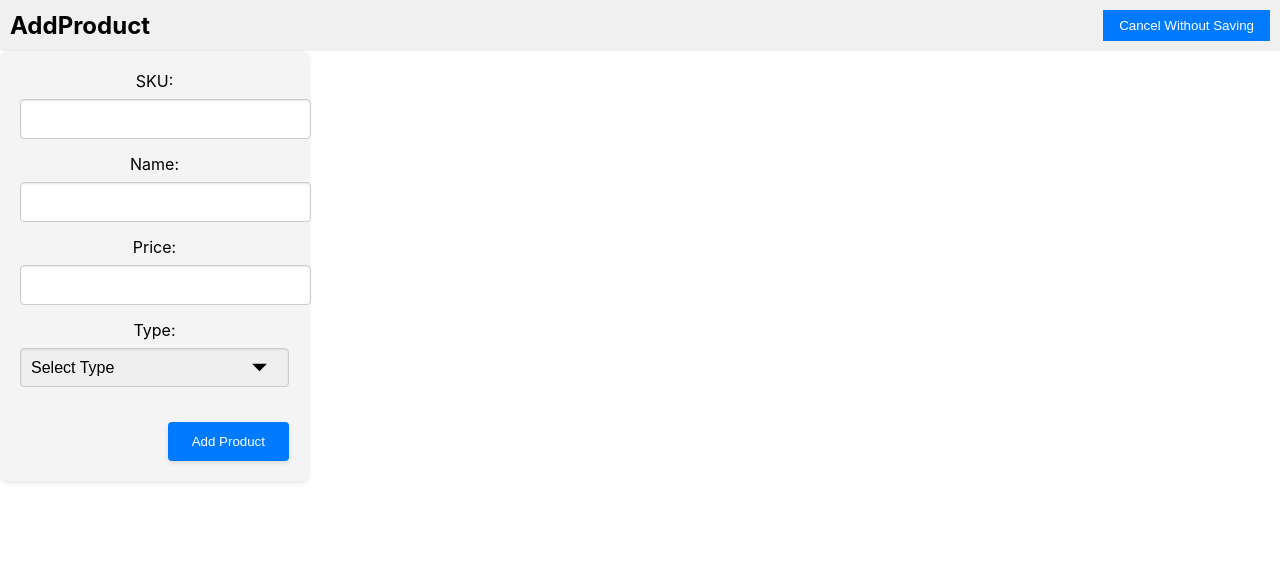
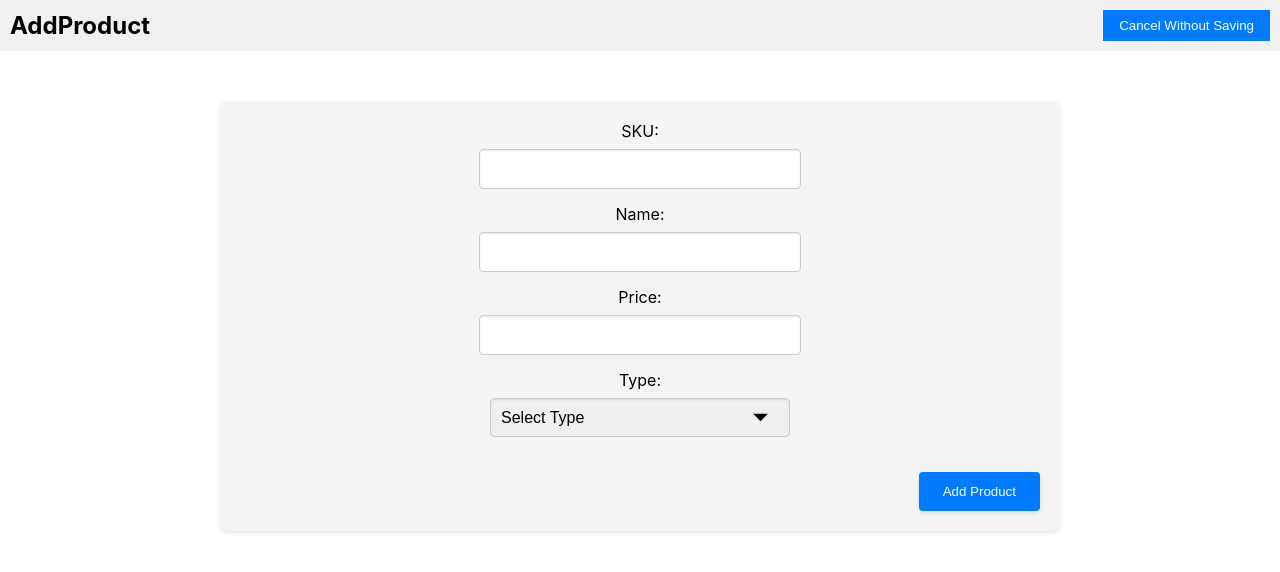
Before and after one commit to AbdelrahmanKhaled22/juniorwebapp, a React (Create React App) app: page /add-product in a window 1280 px wide. Shown: the top 572 px of the page. Built offline with nearby package versions, Linux system fonts and the light colour scheme.

Commit message:
changed form look

```diff
--- a/src/CSS/Form.css
+++ b/src/CSS/Form.css
@@ -1,10 +1,8 @@
-.form-container{
-    justify-self: flex-start;
-}
+
 .form {
     width: 100%;
     max-width: 800px;
-    margin: 0 auto;
+    margin: 50px auto;
     padding: 20px;
     background-color: #f4f4f4;
     border-radius: 8px;
--- a/src/Components/AddProduct.js
+++ b/src/Components/AddProduct.js
@@ -107,7 +107,6 @@ const AddProduct = () => {
         </div>
     </div>
       {errorMessage && <h1>{errorMessage}</h1>}
-      <div className='form-container'>
           <form id='product_form' className='form' onSubmit={handleSubmit}>
             <label htmlFor="sku">SKU:</label>
             <input type="text" id="sku" name="sku" value={sku} onChange={handleInputChange} required />
@@ -131,7 +130,6 @@ const AddProduct = () => {
             <div style={{justifyContent: 'flex-end'}} className='actions'><button className='action-button' type="submit">Add Product</button></div>
           </form>
       </div>
-    </div>
   );
 };
 
```
